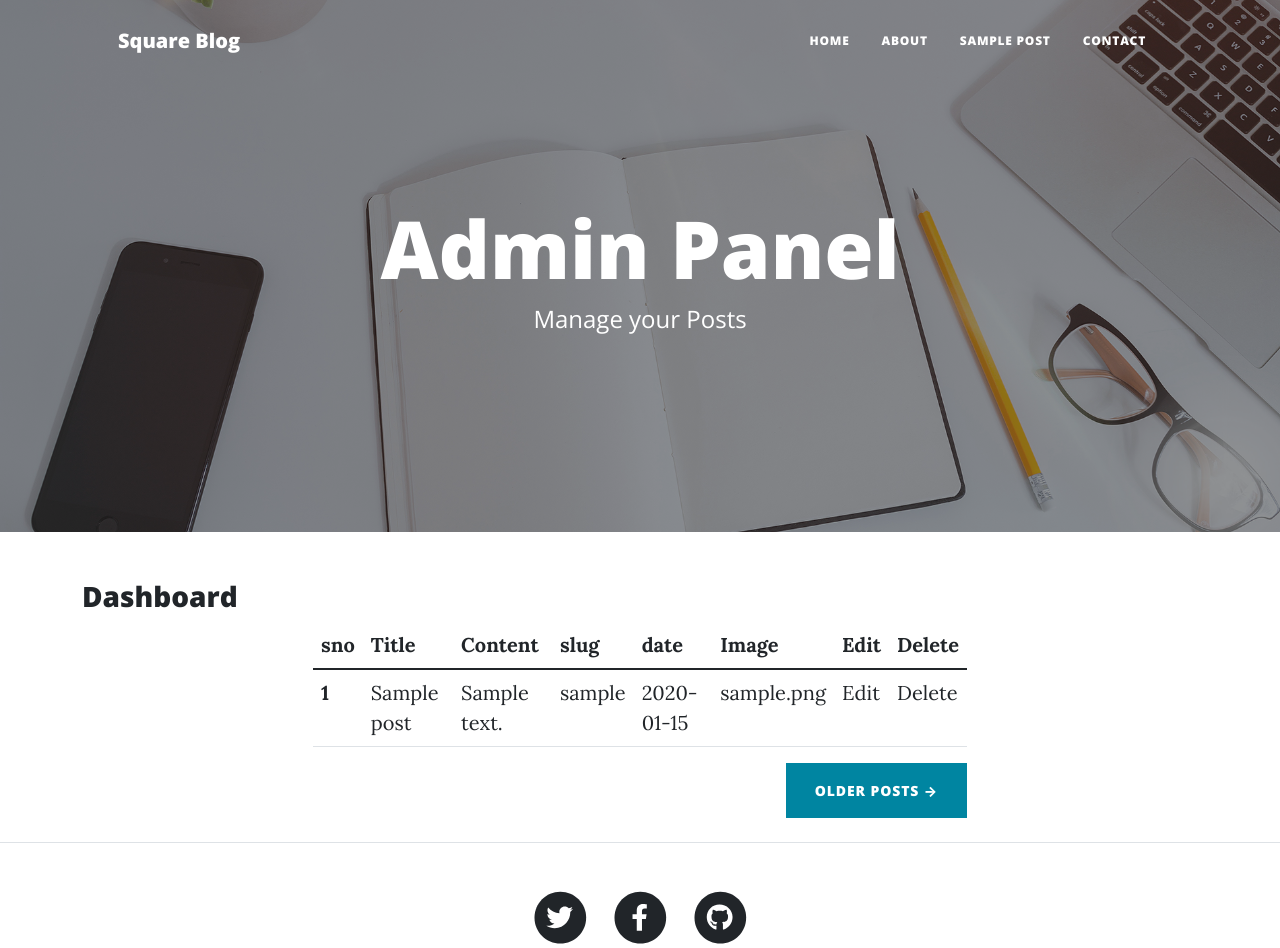
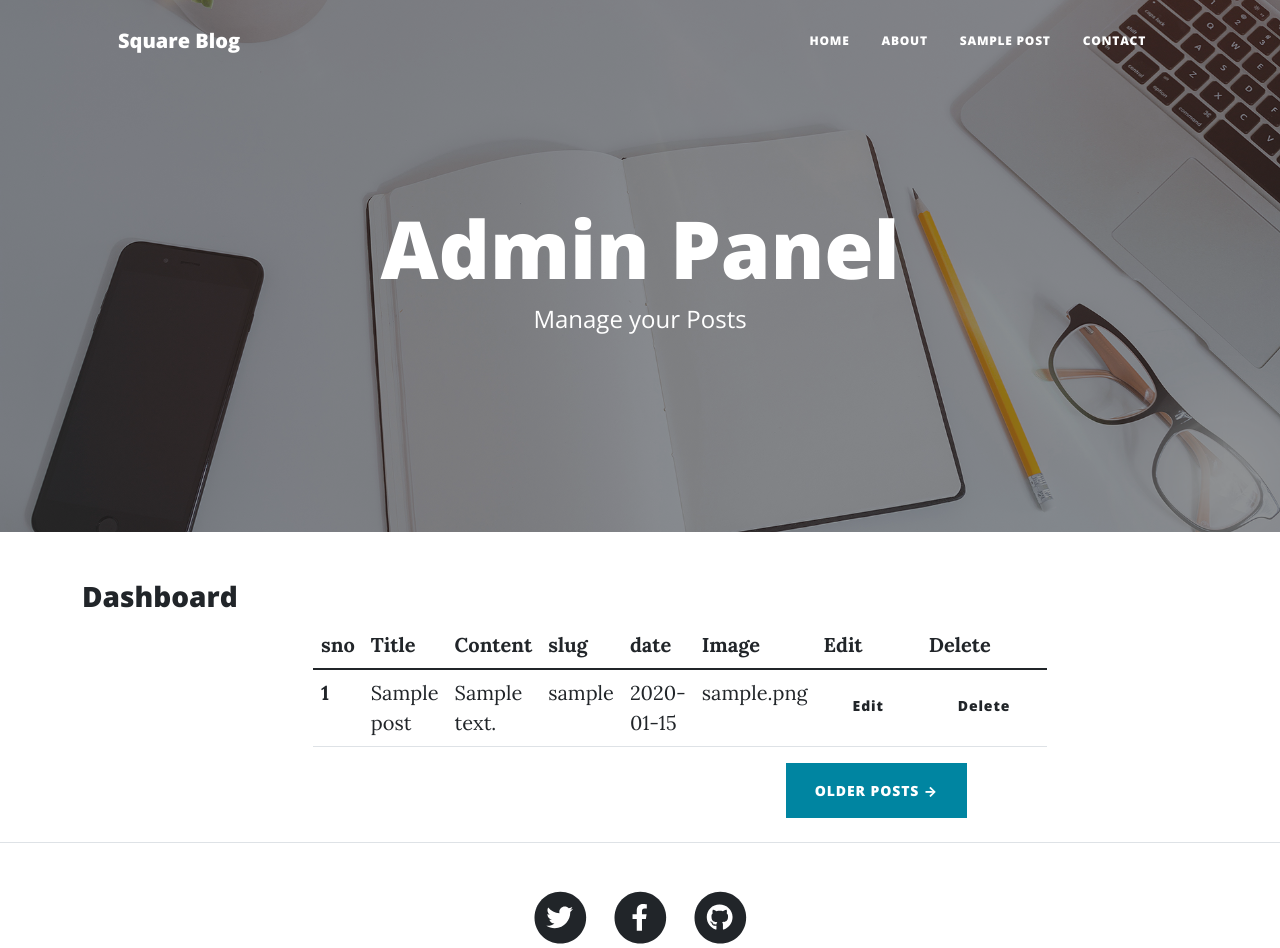
Before and after one commit to soumyadeep28/Python-Blog, a Flask app: template templates/dashboard.html in a window 1280 px wide. Shown: the top 948 px of the page. Run offline with Flask 2, Linux system fonts and the light colour scheme; the template is opened without the code that fills it: values that come from a table or form of the project are taken from there, others are empty; tables that the repository leaves empty hold one stand-in row (values such as "Sample post"); some libraries are stand-ins or nearby versions.

Commit message:
updated the dashboard and proceed

```diff
--- a/templates/dashboard.html
+++ b/templates/dashboard.html
@@ -45,8 +45,8 @@
                             <td>{{post.slug}}</td>
                             <td>{{post.date}}</td>
                             <td>{{post.img_file}}</td>
-                            <td>Edit</td>
-                            <td>Delete</td>
+                            <td> <button class=" btn "> Edit </button> </td>
+                            <td> <Button class="btn  "> Delete </Button> </td>
                           </tr>
                           {% endfor %}
 
```
